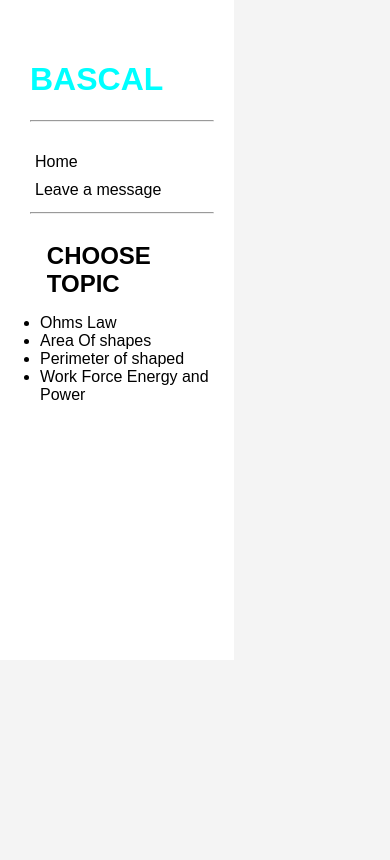
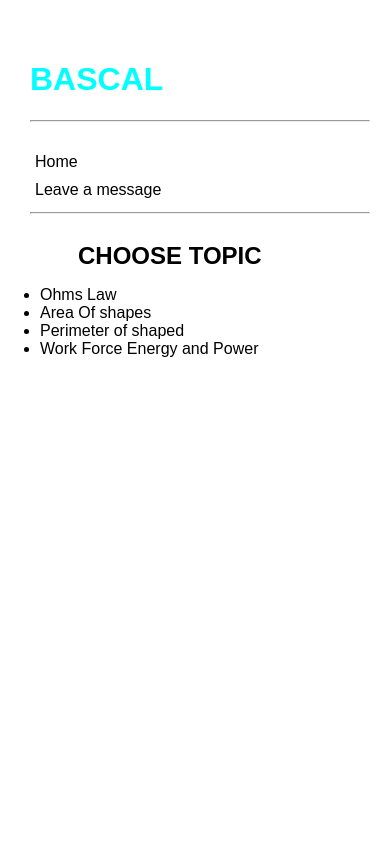
Before and after one commit to casualhuman/BasCalcs, a Django app: page /calculate/ in a window 390 px wide. Before the commit the page ends 400 px from the top, so only its background shows below. Run offline with Django 3.2, Linux system fonts and the light colour scheme.

Commit message:
white home bg responsive

```diff
--- a/calcs/static/css/base.css
+++ b/calcs/static/css/base.css
@@ -97,3 +97,13 @@ select{
 
 
 }
+
+
+
+
+@media(max-width:750px){
+    .site_body{
+        width: 100%;
+        min-height: 800px;
+    }
+}
```
